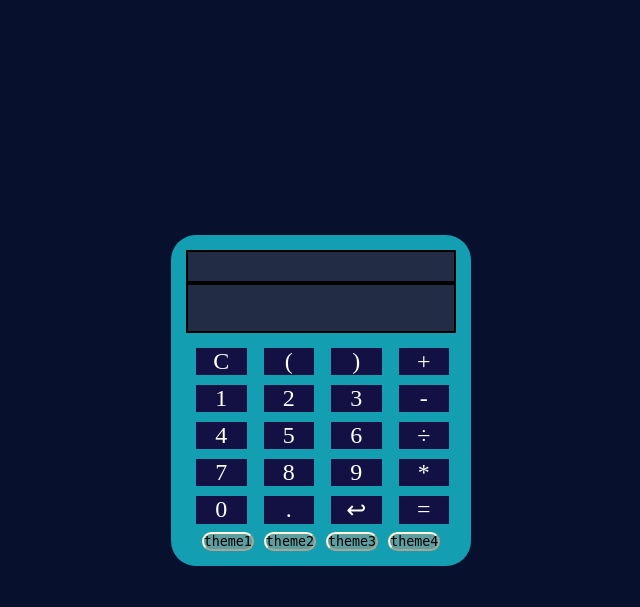
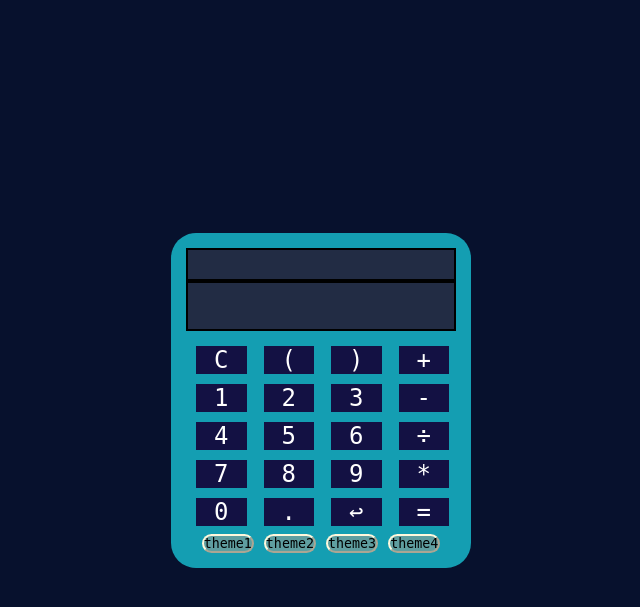
Before and after one commit to Pan9aJS/panda.github.io, a PHP site: page /files/calculator/index.html in a window 1280 px wide. Shown: the top 607 px of the page, without its empty margins (319-959 px from the left). Run offline with PHP 8.4, Linux system fonts and the light colour scheme.

Commit message:
mini file updates: [calculator]

```diff
--- a/files/calculator/script.js
+++ b/files/calculator/script.js
@@ -1,5 +1,4 @@
 (() => {
-
     let inputs = document.querySelectorAll('.input-windows>input');
     let buttons = document.querySelectorAll('.container-buttons > .btn');
 
@@ -34,7 +33,6 @@
 
     function setThemes() {
         let calculator = document.querySelector('.calculator');
-        console.log(calculator);
         let themes = [
             { background: 'rgb(20, 158, 178)', color: '#fff' },
             { background: 'rgb(176, 178, 20)', color: '#fff700' },
@@ -45,8 +43,6 @@
         let func = (styles = {}) => {
             for (let i in styles) {
                 calculator.style[i] = styles[i];
-
-                // console.log(i + ': ' + styles[i]);
             }
         }
         let buttons = document.querySelectorAll('.theme-switch div>button');
--- a/files/calculator/style.css
+++ b/files/calculator/style.css
@@ -52,9 +52,10 @@ body {
 
 .container-buttons {
     display: grid;
+    grid-template-columns: repeat(4, 1fr);
     width: 100%;
+    font-family: monospace;
     color: inherit;
-    grid-template-columns: repeat(4, 1fr);
 }
 
 .container-buttons>div {
```
